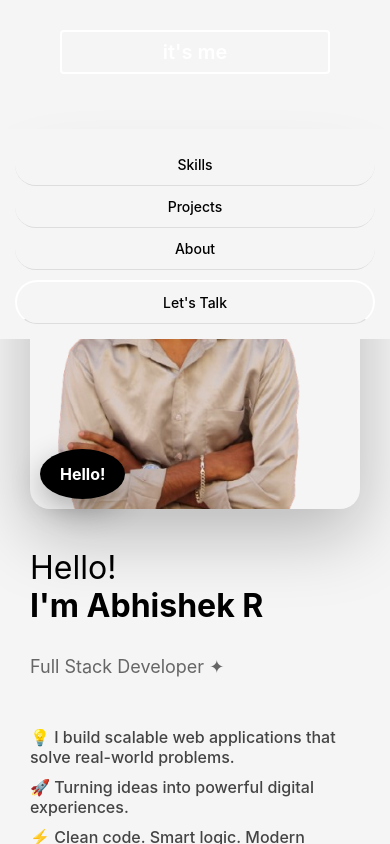
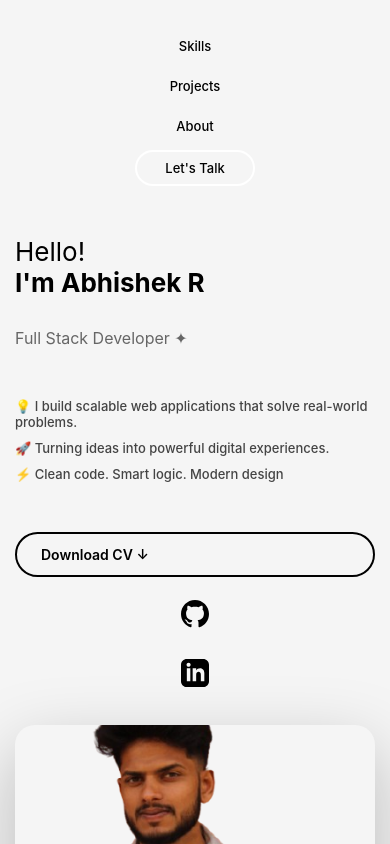
Before and after one commit to abhishekr8055/MyResume, a React (Create React App) app: page / in a window 390 px wide. Shown: the top 844 px of the page. Built offline with nearby package versions, Linux system fonts and the light colour scheme.

Commit message:
Remove logo, enhance responsive design for mobile, tablet, and desktop

```diff
--- a/public/index.html
+++ b/public/index.html
@@ -2,14 +2,16 @@
 <html lang="en">
   <head>
     <meta charset="utf-8" />
-    <link rel="icon" href="%PUBLIC_URL%/Favicon.png" />
+    <link rel="icon" type="image/png" href="%PUBLIC_URL%/Favicon.png" />
+    <link rel="shortcut icon" type="image/png" href="%PUBLIC_URL%/Favicon.png" />
+    <link rel="apple-touch-icon" href="%PUBLIC_URL%/Favicon.png" />
     <meta name="viewport" content="width=device-width, initial-scale=1" />
     <meta name="theme-color" content="#000000" />
     <meta
       name="description"
       content="Web site created using create-react-app"
     />
-    <link rel="apple-touch-icon" href="%PUBLIC_URL%/logo192.png" />
+    <link rel="apple-touch-icon" href="%PUBLIC_URL%/Favicon.png" />
     <!--
       manifest.json provides metadata used when your web app is installed on a
       user's mobile device or desktop. See https://developers.google.com/web/fundamentals/web-app-manifest/
--- a/src/pages/About.css
+++ b/src/pages/About.css
@@ -5,7 +5,7 @@
 
 .navbar {
   display: flex;
-  justify-content: space-between;
+  justify-content: flex-end;
   align-items: center;
   padding: 30px 60px;
   background: transparent;
--- a/src/pages/About.js
+++ b/src/pages/About.js
@@ -7,7 +7,6 @@ function About() {
   return (
     <div className="about-page">
       <nav className="navbar">
-        <div className="logo" onClick={() => navigate('/')}>it's me</div>
         <Link to="/contact_me" className="contact-link">Let's Talk</Link>
       </nav>
 
--- a/src/pages/Home.css
+++ b/src/pages/Home.css
@@ -6,54 +6,15 @@
 
 .navbar {
   display: flex;
-  justify-content: space-between;
+  justify-content: flex-end;
   align-items: center;
   padding: 30px 60px;
   background: transparent;
 }
 
-.social-icons {
-  display: flex;
-  gap: 20px;
-  align-items: center;
-}
 
-.contact-link {
-  color: #000;
-  text-decoration: none;
-  font-size: 16px;
-  font-weight: 600;
-  padding: 10px 24px;
-  border: 2px solid #000;
-  border-radius: 50px;
-  transition: all 0.3s;
-}
 
-.contact-link:hover {
-  background: #000;
-  color: #fff;
-}
 
-.icon-link {
-  color: #000;
-  transition: all 0.3s;
-  display: flex;
-  align-items: center;
-}
-
-.icon-link:hover {
-  opacity: 0.6;
-  transform: scale(1.1);
-}
-
-.logo {
-  font-size: 20px;
-  font-weight: 600;
-  color: #000;
-  border: 2px solid #000;
-  padding: 8px 16px;
-  border-radius: 4px;
-}
 
 .nav-links {
   display: flex;
@@ -73,6 +34,37 @@
 .nav-links a:hover {
   background: #000;
   color: #fff;
+}
+
+.contact-link {
+  color: #000;
+  text-decoration: none;
+  font-size: 16px;
+  font-weight: 600;
+  padding: 10px 24px;
+  border: 2px solid #000;
+  border-radius: 50px;
+  transition: all 0.3s;
+}
+
+.contact-link:hover {
+  background: #000;
+  color: #fff;
+}
+
+.icon-btn {
+  color: #000;
+  transition: all 0.3s;
+  display: flex;
+  align-items: center;
+  padding: 8px;
+  border-radius: 50%;
+  background: transparent;
+}
+
+.icon-btn:hover {
+  opacity: 0.6;
+  transform: scale(1.1);
 }
 
 .nav-icon {
@@ -161,20 +153,7 @@
   align-items: center;
 }
 
-.icon-btn {
-  color: #000;
-  transition: all 0.3s;
-  display: flex;
-  align-items: center;
-  padding: 8px;
-  border-radius: 50%;
-  background: transparent;
-}
 
-.icon-btn:hover {
-  opacity: 0.6;
-  transform: scale(1.1);
-}
 
 .btn-primary {
   background: #000;
@@ -323,138 +302,125 @@
 
 @media (max-width: 768px) {
   .navbar {
-    padding: 20px 30px;
-    flex-wrap: wrap;
-    position: relative;
-  }
-
-  .logo {
-    width: 100%;
-    text-align: center;
-    margin-bottom: 15px;
+    padding: 20px;
+    justify-content: center;
   }
 
   .nav-links {
-    position: absolute;
-    top: 100%;
-    left: 0;
-    right: 0;
-    background: #f5f5f5;
     flex-direction: column;
-    gap: 0;
-    padding: 20px;
-    order: 3;
+    gap: 10px;
     width: 100%;
-    z-index: 10;
+    align-items: center;
   }
 
   .nav-links a {
-    padding: 15px;
     text-align: center;
-    border-bottom: 1px solid #ddd;
+    width: auto;
+    min-width: 120px;
   }
 
   .contact-link {
-    margin-top: 10px;
-  }
-
-  .social-icons {
-    order: 3;
-    width: 100%;
-    justify-content: center;
-    margin-top: 15px;
-  }
-
-  .nav-links {
-    gap: 15px;
-    font-size: 14px;
-    flex-wrap: wrap;
-    justify-content: center;
+    width: auto;
+    min-width: 120px;
+    text-align: center;
   }
 
   .hero {
-    padding: 40px 30px;
+    padding: 30px 20px;
   }
 
   .hero-content {
     grid-template-columns: 1fr;
-    gap: 40px;
-  }
-
-  .hero-right {
-    order: -1;
+    gap: 30px;
   }
 
   .hero-left h1 {
-    font-size: 40px;
+    font-size: 32px;
+  }
+
+  .subtitle {
+    font-size: 18px;
+  }
+
+  .tagline {
+    font-size: 14px;
   }
 
   .hero-right {
     padding-left: 0;
   }
 
-  .profile-image-container {
-    max-width: 100%;
-  }
-
   .profile-image {
-    height: 400px;
-  }
-
-  .hello-badge {
-    left: 10px;
-    bottom: 10px;
-    padding: 15px 20px;
-    font-size: 16px;
+    height: 350px;
   }
 
   .cta-buttons {
     flex-direction: column;
+    gap: 15px;
+  }
+
+  .btn-secondary {
+    width: 100%;
+  }
+
+  .icon-btn {
+    margin: 0 auto;
   }
 }
 
 @media (max-width: 480px) {
   .navbar {
-    padding: 15px 20px;
-  }
-
-  .logo {
-    font-size: 16px;
-    width: 100%;
-    text-align: center;
+    padding: 15px;
   }
 
   .nav-links {
-    width: 100%;
-    margin-top: 10px;
-    gap: 0;
-    flex-direction: column;
-    padding: 15px;
+    gap: 8px;
   }
 
   .nav-links a {
-    font-size: 14px;
-    padding: 12px;
-    text-align: center;
+    font-size: 13px;
+    padding: 8px 16px;
+  }
+
+  .contact-link {
+    font-size: 13px;
+    padding: 8px 18px;
+  }
+
+  .hero {
+    padding: 20px 15px;
   }
 
   .hero-left h1 {
-    font-size: 32px;
-  }
-
-  .greeting {
-    font-size: 36px;
+    font-size: 26px;
   }
 
   .subtitle {
-    font-size: 18px;
+    font-size: 16px;
   }
 
-  .principle {
+  .tagline {
+    font-size: 13px;
+  }
+
+  .profile-image {
+    height: 300px;
+  }
+
+  .hello-badge {
+    padding: 12px 18px;
+    font-size: 14px;
+    left: 10px;
+    bottom: 10px;
+  }
+
+  .btn-secondary {
+    padding: 12px 24px;
     font-size: 14px;
   }
 
-  .profile-image {
-    height: 350px;
+  .icon-btn svg {
+    width: 28px;
+    height: 28px;
   }
 }
--- a/src/pages/Home.js
+++ b/src/pages/Home.js
@@ -5,7 +5,6 @@ function Home() {
   return (
     <div className="home">
       <nav className="navbar">
-        <div className="logo">it's me</div>
         <div className="nav-links">
           <Link to="/skills">Skills</Link>
           <Link to="/projects">Projects</Link>
--- a/src/pages/Projects.css
+++ b/src/pages/Projects.css
@@ -5,7 +5,7 @@
 
 .navbar {
   display: flex;
-  justify-content: space-between;
+  justify-content: flex-end;
   align-items: center;
   padding: 30px 60px;
   background: transparent;
--- a/src/pages/Projects.js
+++ b/src/pages/Projects.js
@@ -7,7 +7,6 @@ function Projects() {
   return (
     <div className="projects-page">
       <nav className="navbar">
-        <div className="logo" onClick={() => navigate('/')}>it's me</div>
         <Link to="/contact_me" className="contact-link">Let's Talk</Link>
       </nav>
 
--- a/src/pages/Skills.css
+++ b/src/pages/Skills.css
@@ -5,7 +5,7 @@
 
 .navbar {
   display: flex;
-  justify-content: space-between;
+  justify-content: flex-end;
   align-items: center;
   padding: 30px 60px;
   background: transparent;
--- a/src/pages/Skills.js
+++ b/src/pages/Skills.js
@@ -26,7 +26,6 @@ function Skills() {
   return (
     <div className="skills-page">
       <nav className="navbar">
-        <div className="logo" onClick={() => navigate('/')}>it's me</div>
         <Link to="/contact_me" className="contact-link">Let's Talk</Link>
       </nav>
 
```
